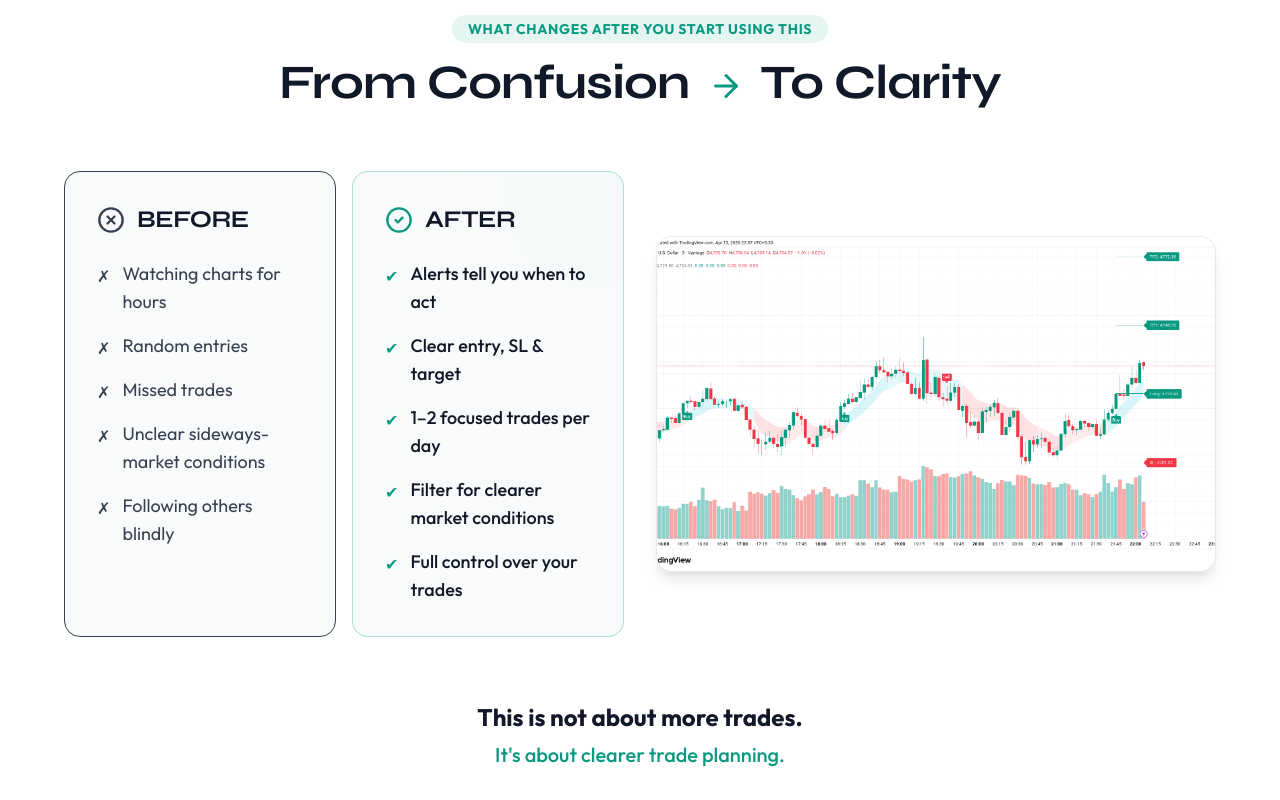
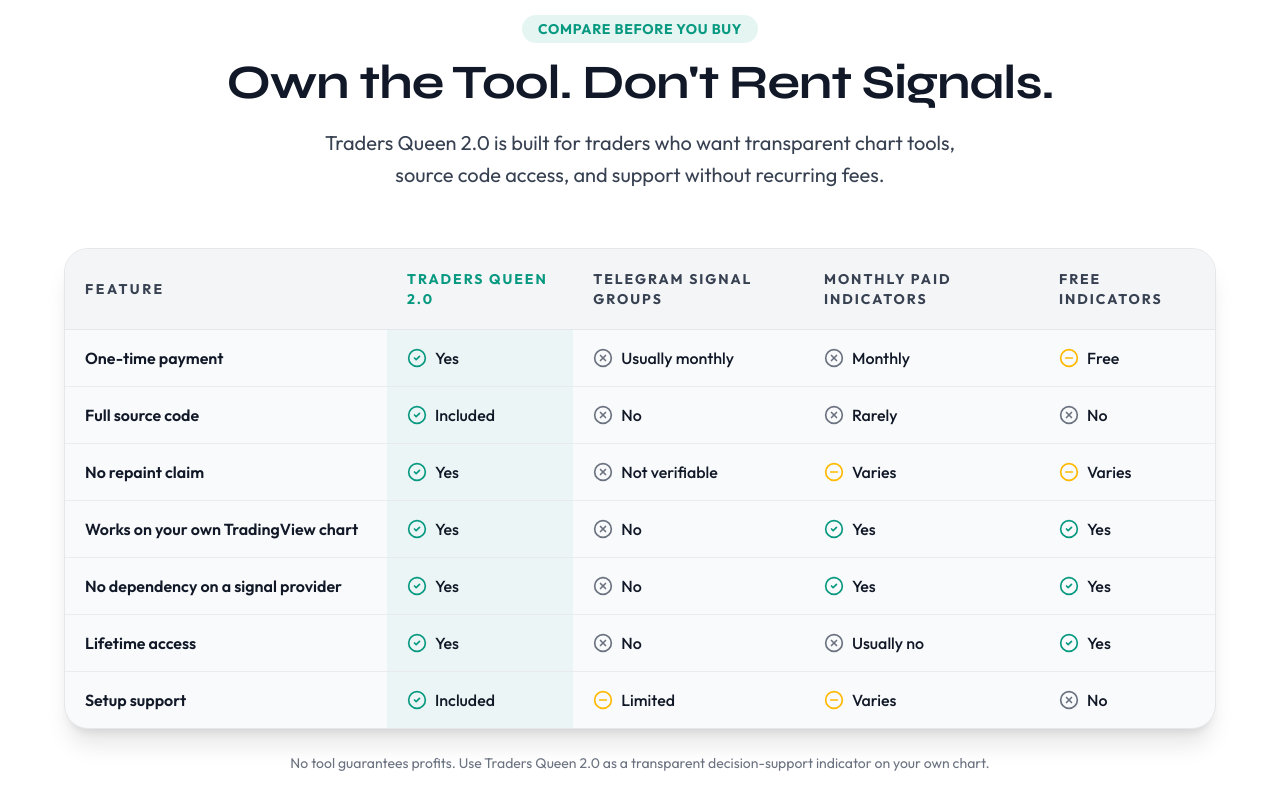
Before and after one commit to Tejashchhatrala/TRADERS-QUEEN-2.0, a React (Vite) app: page / in a window 1280 px wide. Shown: the part 5520-6320 px from the top of the page. Built offline with nearby package versions, Linux system fonts and the light colour scheme.

Commit message:
Add conversion comparison section

```diff
--- a/src/App.tsx
+++ b/src/App.tsx
@@ -4,6 +4,7 @@
 import { ProofSection } from './components/ProofSection';
 import { DemoVideo } from './components/DemoVideo';
 import { TrustStack } from './components/TrustStack';
+import { Comparison } from './components/Comparison';
 import { BeforeAfter } from './components/BeforeAfter';
 import { TestimonialsNew } from './components/TestimonialsNew';
 import { Guarantee } from './components/Guarantee';
@@ -50,6 +51,7 @@
             <ProofSection />
             <DemoVideo />
             <TrustStack />
+            <Comparison />
             <BeforeAfter />
             <TestimonialsNew />
             <Guarantee />
--- /dev/null
+++ b/src/components/Comparison.tsx
@@ -0,0 +1,151 @@
+import React from 'react';
+import { motion } from 'motion/react';
+import { CheckCircle2, MinusCircle, XCircle } from 'lucide-react';
+import { fadeUp, viewport } from '../lib/animations';
+
+const columns = [
+  'Traders Queen 2.0',
+  'Telegram signal groups',
+  'Monthly paid indicators',
+  'Free indicators',
+];
+
+const comparisonRows = [
+  {
+    label: 'One-time payment',
+    values: ['Yes', 'Usually monthly', 'Monthly', 'Free'],
+    status: ['yes', 'no', 'no', 'partial'],
+  },
+  {
+    label: 'Full source code',
+    values: ['Included', 'No', 'Rarely', 'No'],
+    status: ['yes', 'no', 'no', 'no'],
+  },
+  {
+    label: 'No repaint claim',
+    values: ['Yes', 'Not verifiable', 'Varies', 'Varies'],
+    status: ['yes', 'no', 'partial', 'partial'],
+  },
+  {
+    label: 'Works on your own TradingView chart',
+    values: ['Yes', 'No', 'Yes', 'Yes'],
+    status: ['yes', 'no', 'yes', 'yes'],
+  },
+  {
+    label: 'No dependency on a signal provider',
+    values: ['Yes', 'No', 'Yes', 'Yes'],
+    status: ['yes', 'no', 'yes', 'yes'],
+  },
+  {
+    label: 'Lifetime access',
+    values: ['Yes', 'No', 'Usually no', 'Yes'],
+    status: ['yes', 'no', 'no', 'yes'],
+  },
+  {
+    label: 'Setup support',
+    values: ['Included', 'Limited', 'Varies', 'No'],
+    status: ['yes', 'partial', 'partial', 'no'],
+  },
+];
+
+const statusStyles = {
+  yes: 'text-brand-teal',
+  partial: 'text-amber-400',
+  no: 'text-text-muted',
+};
+
+const StatusIcon = ({ status }: { status: string }) => {
+  if (status === 'yes') {
+    return <CheckCircle2 className="h-5 w-5" />;
+  }
+
+  if (status === 'partial') {
+    return <MinusCircle className="h-5 w-5" />;
+  }
+
+  return <XCircle className="h-5 w-5" />;
+};
+
+export const Comparison = () => {
+  return (
+    <section id="comparison" className="py-16 md:py-24 px-6 bg-surface-base">
+      <div className="max-w-6xl mx-auto">
+        <motion.div
+          variants={fadeUp}
+          initial="hidden"
+          whileInView="visible"
+          viewport={viewport}
+          className="text-center mb-10 md:mb-14"
+        >
+          <div className="inline-block px-4 py-1 bg-brand-teal/10 text-brand-teal rounded-full text-sm font-bold mb-4 uppercase tracking-wider">
+            Compare before you buy
+          </div>
+          <h2 className="text-3xl md:text-5xl font-bold mb-5 text-text-strong">
+            Own the Tool. Don't Rent Signals.
+          </h2>
+          <p className="text-lg md:text-xl text-text-base max-w-2xl mx-auto leading-relaxed">
+            Traders Queen 2.0 is built for traders who want transparent chart tools, source code access, and support without recurring fees.
+          </p>
+        </motion.div>
+
+        <motion.div
+          variants={fadeUp}
+          initial="hidden"
+          whileInView="visible"
+          viewport={viewport}
+          className="overflow-hidden rounded-3xl border border-border-subtle bg-surface-raised shadow-xl"
+        >
+          <div className="overflow-x-auto">
+            <table className="w-full min-w-[780px] text-left">
+              <thead>
+                <tr className="border-b border-border-subtle bg-surface-elevated/70">
+                  <th className="w-[28%] px-5 py-5 text-sm font-bold uppercase tracking-[0.18em] text-text-base">
+                    Feature
+                  </th>
+                  {columns.map((column, index) => (
+                    <th
+                      key={column}
+                      className={`px-5 py-5 text-sm font-bold uppercase tracking-[0.14em] ${
+                        index === 0 ? 'text-brand-teal' : 'text-text-base'
+                      }`}
+                    >
+                      {column}
+                    </th>
+                  ))}
+                </tr>
+              </thead>
+              <tbody>
+                {comparisonRows.map((row) => (
+                  <tr key={row.label} className="border-b border-border-subtle/70 last:border-b-0">
+                    <td className="px-5 py-4 font-semibold text-text-strong">{row.label}</td>
+                    {row.values.map((value, index) => (
+                      <td
+                        key={`${row.label}-${columns[index]}`}
+                        className={`px-5 py-4 ${index === 0 ? 'bg-brand-teal/5' : ''}`}
+                      >
+                        <div className={`flex items-center gap-2 font-medium ${statusStyles[row.status[index] as keyof typeof statusStyles]}`}>
+                          <StatusIcon status={row.status[index]} />
+                          <span className="text-text-strong">{value}</span>
+                        </div>
+                      </td>
+                    ))}
+                  </tr>
+                ))}
+              </tbody>
+            </table>
+          </div>
+        </motion.div>
+
+        <motion.p
+          variants={fadeUp}
+          initial="hidden"
+          whileInView="visible"
+          viewport={viewport}
+          className="mt-6 text-center text-sm text-text-muted"
+        >
+          No tool guarantees profits. Use Traders Queen 2.0 as a transparent decision-support indicator on your own chart.
+        </motion.p>
+      </div>
+    </section>
+  );
+};
```
